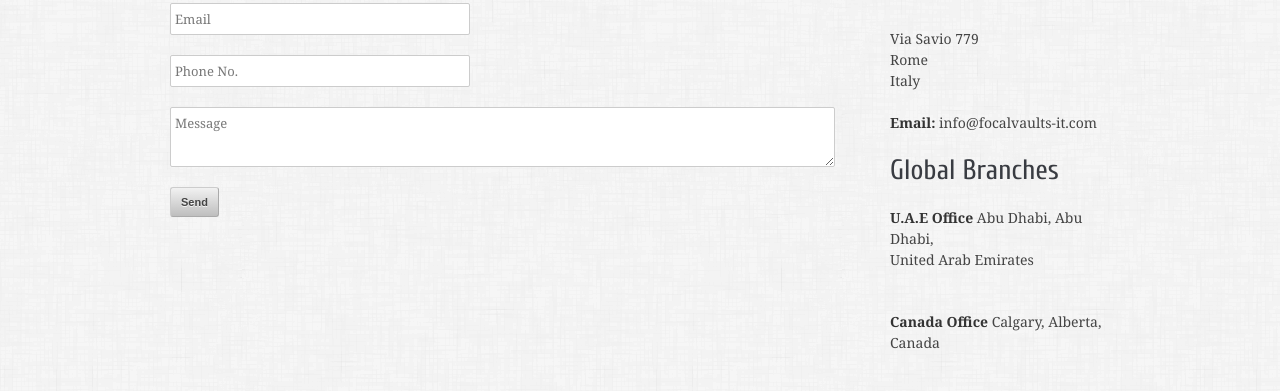
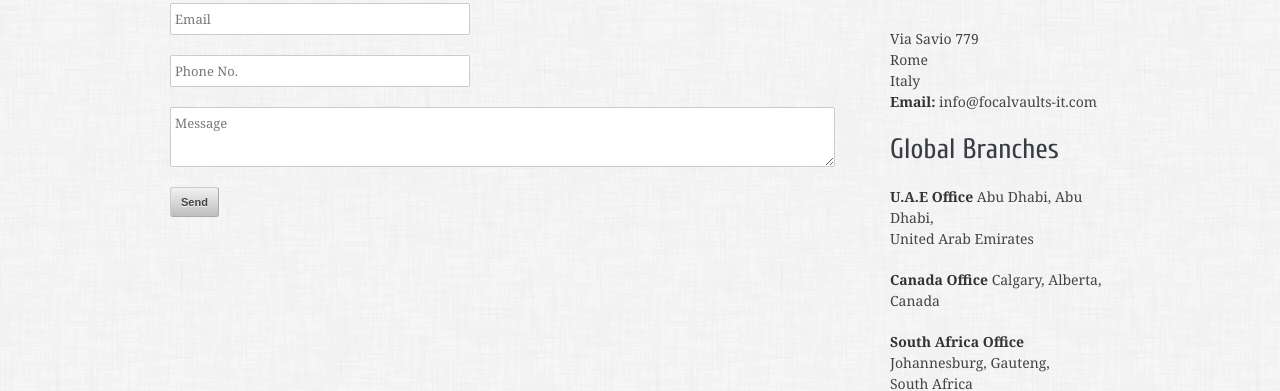
Before and after one commit to focalit/focalit.github.io, a plain HTML site: page contact.html in a window 1280 px wide. Shown: the part 325-716 px from the top of the page. Drawn offline with Linux system fonts and the light colour scheme; some packages are replaced by stand-ins of ours.

Commit message:
Update contact.html

```diff
--- a/contact.html
+++ b/contact.html
@@ -165,7 +165,7 @@ Focal Security Vaults Head Office</h5>
 <h2>Italy HQ</h2>
 <br>
 Via Savio 779<br>
- Rome<br>Italy <br> <br>
+ Rome<br>Italy <br>
 <!-- <strong>Tel: </strong> +44 7418 900902 <br> -->
 <strong>Email: </strong> info@focalvaults-it.com
 </p>
@@ -176,19 +176,19 @@ Via Savio 779<br>
 <strong>U.A.E Office</strong>
 <!-- <br> -->
 <!-- Edmonton Int Aiport, Block 32<br> -->
-Abu Dhabi, Abu Dhabi, <br> United Arab Emirates <br> <br>
+Abu Dhabi, Abu Dhabi, <br> United Arab Emirates <br>
 </p>
 <p>
 <strong>Canada Office</strong>
 <!-- <br> -->
 <!-- Edmonton Int Aiport, Block 32<br> -->
-Calgary, Alberta, <br> Canada <br> <br>
+Calgary, Alberta, <br> Canada <br>
 </p>
 <p>
 <strong>South Africa Office</strong>
 <!-- <br> -->
 <!-- Edmonton Int Aiport, Block 32<br> -->
-Johannesburg, Gauteng, <br> South Africa <br> <br>
+Johannesburg, Gauteng, <br> South Africa <br>
 </p>
 <div class="clear">
 </div>
```
